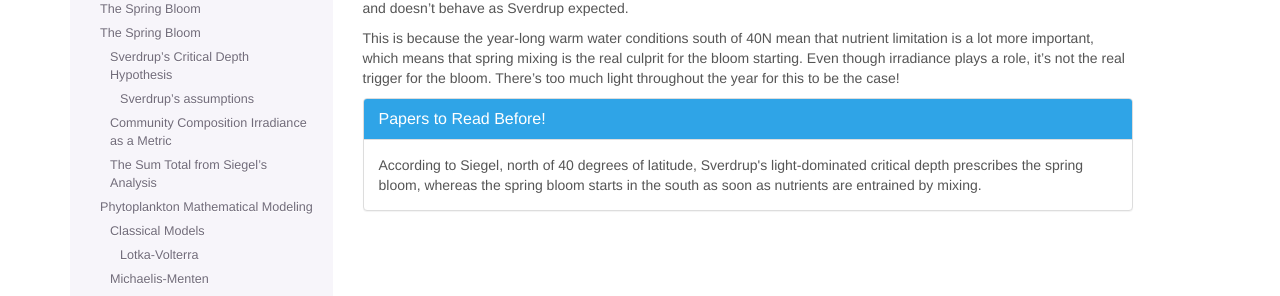
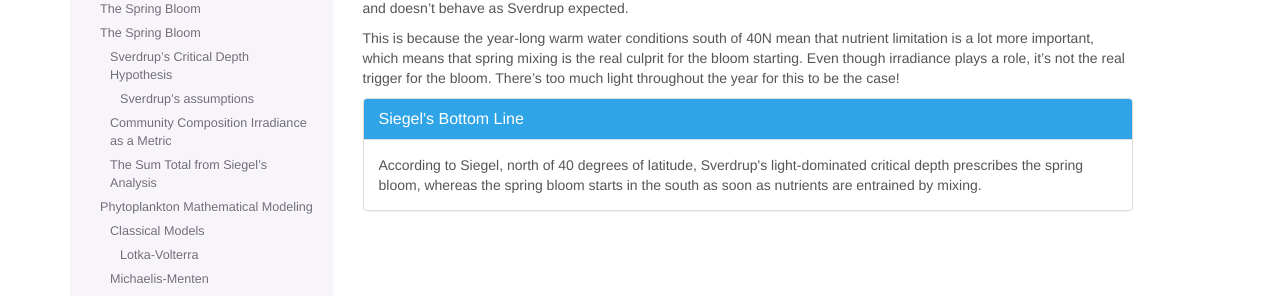
Before and after one commit to akrinos/2021-phyto-phys, a Sphinx documentation site: the page built from docs/week-four.md, in a window 1280 px wide and 900 px high, scrolled down 997 px. Shown: the part 150-446 px from the top of the window. Built offline with Sphinx 7.4.7, drawn with Linux system fonts in a browser that asks for light colours.

Commit message:
Fixing week 4

```diff
--- a/docs/week-four.md
+++ b/docs/week-four.md
@@ -50,7 +50,7 @@ This is because the year-long warm water conditions south of 40N mean that nutri
 
 <div class="panel panel-primary">
   <div class="panel-heading">
-    <h3 class="panel-title">Papers to Read Before!</h3>
+    <h3 class="panel-title">Siegel's Bottom Line</h3>
   </div>
   <div class="panel-body">
       According to Siegel, north of 40 degrees of latitude, Sverdrup's light-dominated critical depth prescribes the spring bloom, whereas the spring bloom starts in the south as soon as nutrients are entrained by mixing.
```
